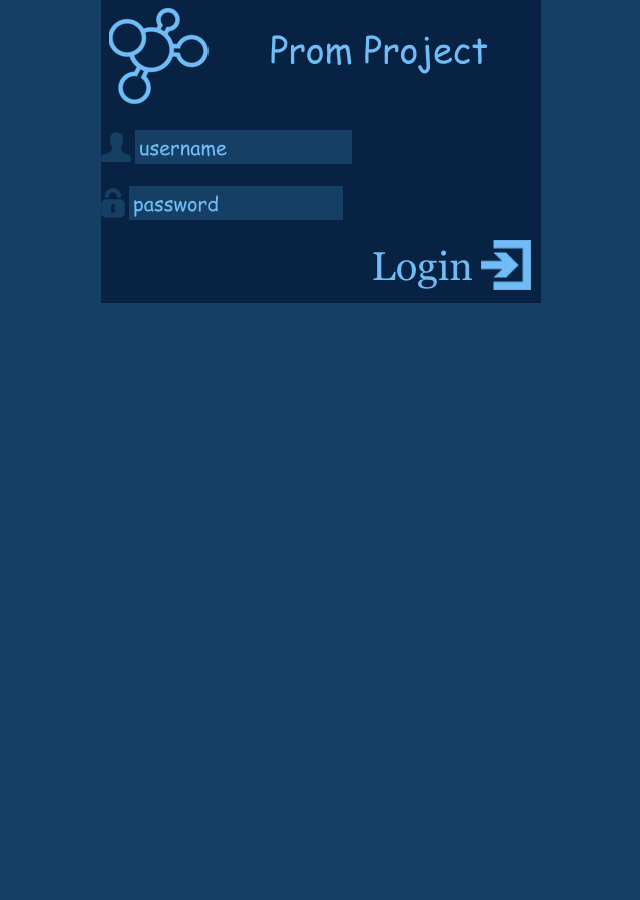
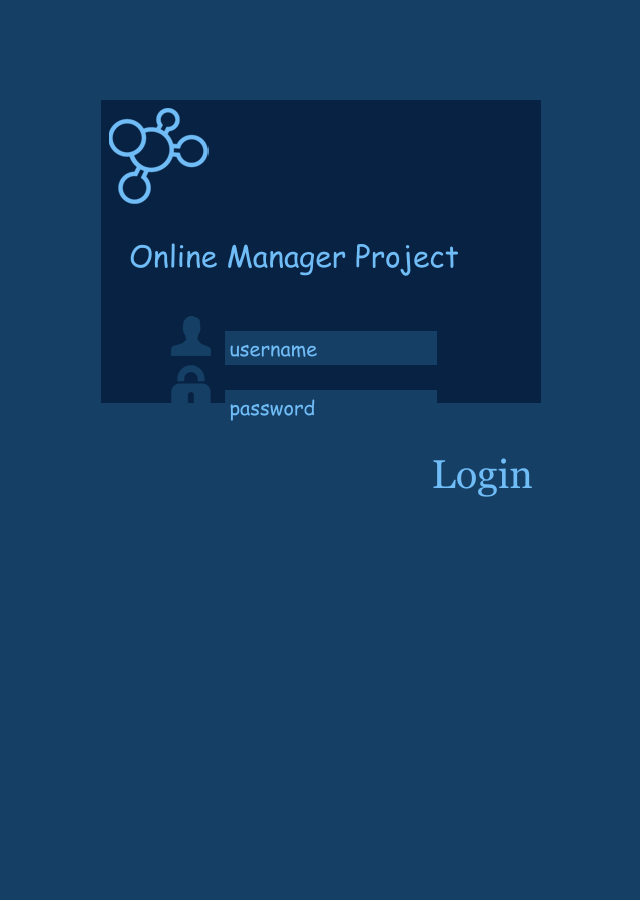
Before and after one commit to elenapr/ProM, a PHP site: page /OnlineManager/ in a window 1280 px wide. Shown: the whole page, without its empty margins (319-959 px from the left). Before the commit the page ends 303 px from the top, so only its background shows below. Run offline with PHP 8.4, Linux system fonts and the light colour scheme.

Commit message:
Am implementat si View-ul pentru MVC.

```diff
--- a/OnlineManager/application/views/Login/index.php
+++ b/OnlineManager/application/views/Login/index.php
@@ -8,34 +8,27 @@
 
 	<div id = "loginForm">
 
-		<div id = "loginImage">
-
-		</div>
-
-		<div id = "loginText">
-			Prom Project
+		<div id = "logoContent">
+			<img src = "public/images/logoImage.png">
+			<p>Online Manager Project</p>
 		</div>
 
 		<form action="login" method="POST">
 
-			<div id = "loginField">
-				<img src="public/images/userIcon.png" height="30" width="30" style="vertical-align: middle; margin-bottom:8px;">
-				<input type="text" class="textField" size="40" name = "username" id = "username" onfocus="if(this.value == 'username') this.value = '';" value="username">
+			<div class = "formContent">
+				<img src = "public/images/userIcon.png">
+				<input type="text" name = "username" id = "username" onfocus="if(this.value == 'username') this.value = '';" value="username">
 			</div>
 
-			<div id = "loginField" style="margin-top:2px;">
-				<img src="public/images/passwordIcon.png" height="30" width="24" style="vertical-align: middle; margin-bottom:8px;">
-				<input type="text" class="textField" size="40" name = "password" id = "password" onfocus="if(this.value == 'password') this.value = '';" value="password">
+			<div class = "formContent">
+				<img src = "public/images/passwordIcon.png">
+				<input type="text" name = "password" id = "password" onfocus="if(this.value == 'password') this.value = '';" value="password">
 			</div>
 
-			<div id= "loginContent">
-				<img src="public/images/loginButton.png" width="50" height="50" style="float:right;">
-			</form>
+			<div class = "loginSubmit">
+				<input type = "Submit" name = "Submit1" value = "Login">
 
-		<input type = "Submit" name = "Submit1" value = "Login" class="submitButton">
-
-		</div>
-
+			</div>
 	</div>
 
 </body>
--- a/OnlineManager/public/css/loginStyle.css
+++ b/OnlineManager/public/css/loginStyle.css
@@ -4,7 +4,6 @@
 body
 {
 	height: 100%;
-	position:relative;
 	margin: 0;
 	padding: 0;
 	background-color:#153f65;
@@ -15,20 +14,87 @@ body
 	background-color: #072242;
 	width: 440px;
 	height: 303px;
-	margin-top: 0px;
+	margin-top: 100px;
 	margin-right: auto;
 	margin-left:auto;
-	margin-bottom: 0px;
 }
 
-#loginImage
+#logoContent
 {
+	height: auto;
+	margin: 0px;
+	width: 100%;
+
+}
+#logoContent img
+{
+	margin-top: 8px;
+	margin-left: 8px;
 	float: left;
-	background:url(../public/images/logoImage.png) no-repeat;
-	width: 100px;
-	height: 96px;
-	margin: 8px;
 }
+#logoContent p
+{
+	width: auto;
+	font-family:ComicSans;
+	font-size:30px;
+	margin-left: 28px;
+	display: inline-block;
+	color: #70bcf6;
+	vertical-align: middle;
+}
+
+#loginForm form
+{
+	margin-top: 10px;
+	position: relative;
+}
+.formContent
+{
+	margin-left: 16%;
+	width: auto;
+	display: inline-block;
+}
+
+.formContent img
+{
+	width: auto;
+	height: auto;
+}
+
+.formContent input
+{
+	background-color: #153f65;
+	color: #70bcf6;
+	width: auto;
+	height: auto;
+	margin-left: 10px;
+	font-family:ComicSans;
+	font-size: 20px;
+	border-color: transparent;
+}
+
+.loginSubmit
+{
+	clear: both;
+	float: right;
+	margin-top: 24px;
+}
+.loginSubmit input
+{
+	font-family: GeorgiaFont;
+	font-size: 40px;
+	background: transparent;
+	color: #70bcf6;
+	border-color: transparent;
+	margin-left: 10px;
+}
+.loginSubmit img
+{
+	width: 50px;
+	height: 50px;
+	margin-right: 10px;
+}
+
 #loginText
 {
 	font-family:ComicSans;
@@ -43,7 +109,6 @@ body
 {
 	width: auto;
 	height: auto;
-	margin-top: 18px;
 	display: inline-block;
 }
 .textField
@@ -69,10 +134,5 @@ body
 
 .submitButton
 {
-	margin-left: 8px;
-	font-family: GeorgiaFont;
-	font-size: 40px;
-	background: transparent;
-	color: #70bcf6;
-	border-color: transparent;
+
 }
```
Also changed, not shown: OnlineManager/application/controller/menu.php (+8 -5 lines), OnlineManager/application/libs/View.php (added, +20 -0 lines), OnlineManager/application/views/Menu/index.php (+10 -7 lines), OnlineManager/public/css/menuStyle.css (+30 -12 lines), 5 other files.
